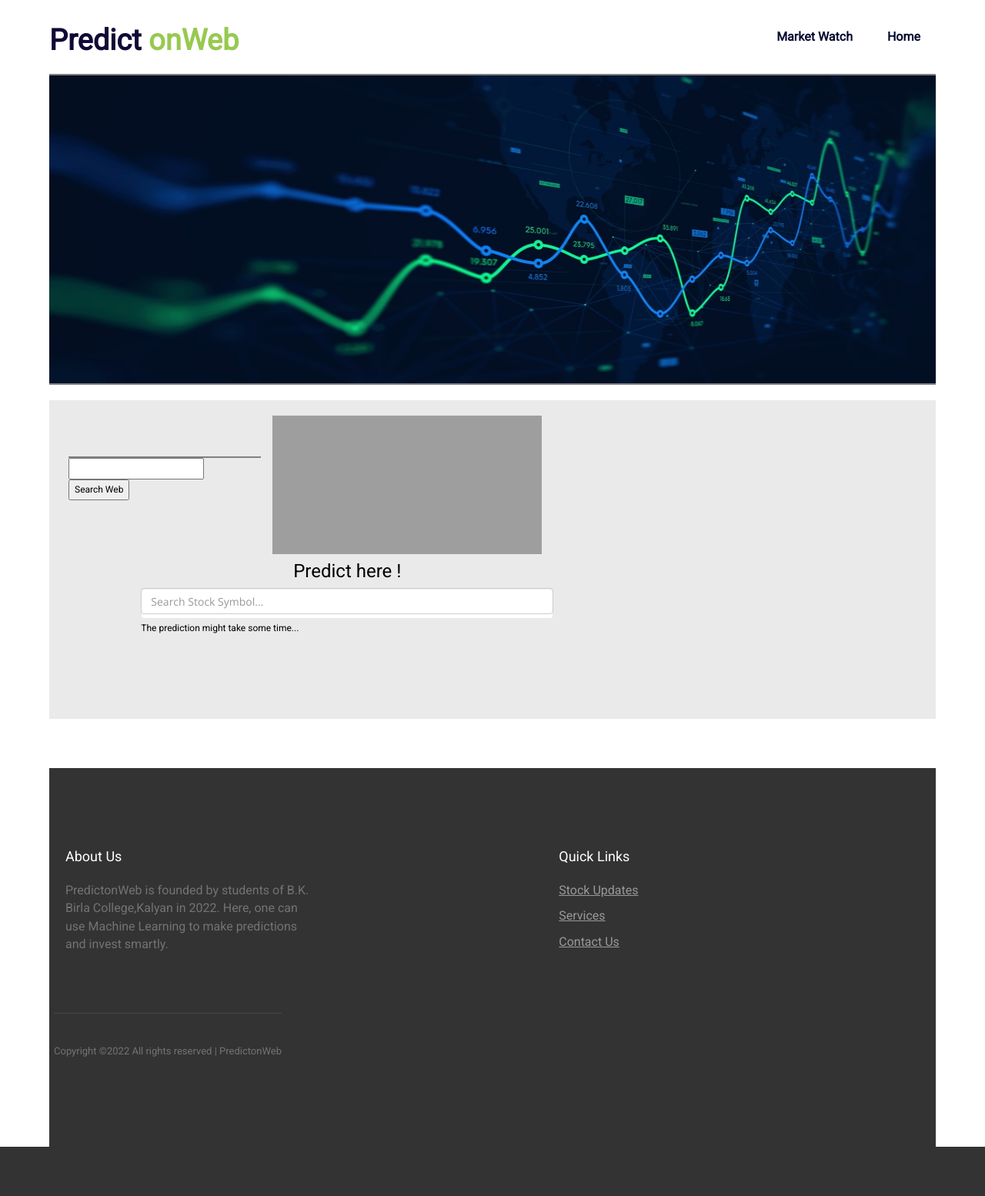
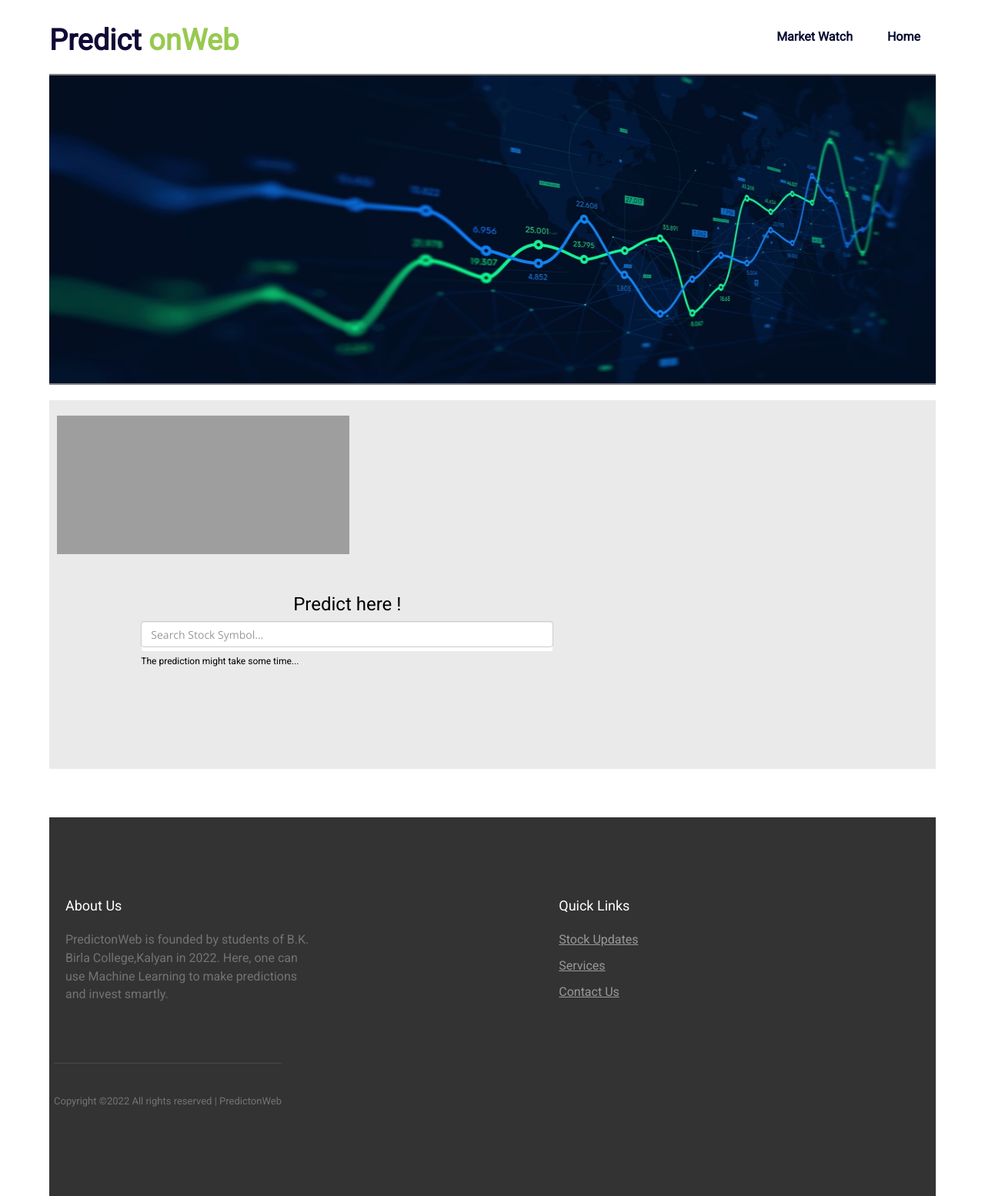
Before and after one commit to rosh2002/django_stock_proj, a Django app: page /pred_app/pred in a window 1280 px wide. Shown: the whole page at 77% size. Before the commit the page ends 1490 px from the top, so only its background shows below. Run offline with Django 3.2, Linux system fonts and the light colour scheme; some libraries are stand-ins or nearby versions; grey boxes are pictures that could not be loaded.

Commit message:
Third commit

```diff
--- a/pred_app/templates/pred_app/prediction.html
+++ b/pred_app/templates/pred_app/prediction.html
@@ -9,19 +9,8 @@
 {% endblock nav %}
 {% block content %}
 <div class="content">
-    <img alt="" height="180" src="https://thelinknewspaper.ca/images/articles/Volume_36/Special/_resized/mediadem.polls.LauraLalonde.gif" width="350"/>
-    <div class="sidebar">
-        <div class="gadget">
-            <br><br>
-                    <div class="clr">
-                    </div>
-                    <form action="http://www.google.com/search" target="_blank" method="get">
-                        <input maxlength="255" name="q" size="25" type="text" value=""/>
-                        <input type="submit" value="Search Web"/>
-                    </form>
-                <br><br>
-        </div>
-    </div>
+    <img alt="" height="180" src="https://thelinknewspaper.ca/images/articles/Volume_36/Special/_resized/mediadem.polls.LauraLalonde.gif" width="380"/>
+    <br> <br> <br>
     <div class="form-group col-sm-6 col-sm-offset-1">
         <h2 align="center">
            Predict here !
```
